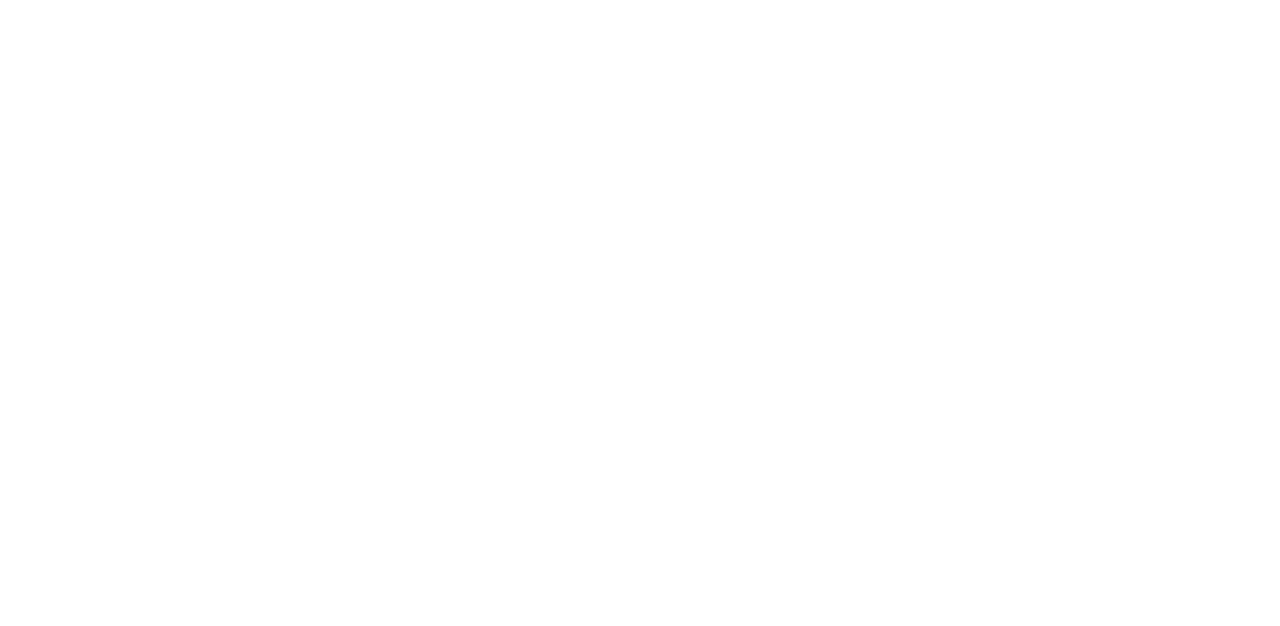
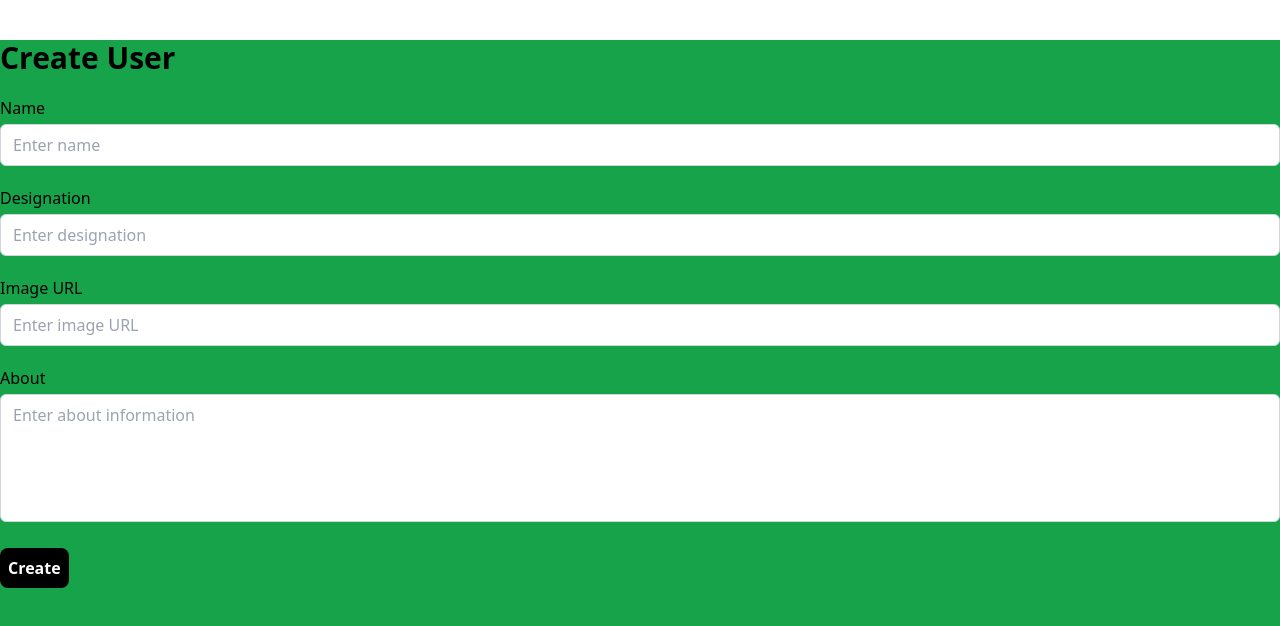
Before and after one commit to omkarp887/CRUD_Assignment, a React (Create React App) app: page /create-user in a window 1280 px wide. Shown: the top 626 px of the page. Built offline with nearby package versions, Linux system fonts and the light colour scheme.

Commit message:
created Create component and added to home page

```diff
--- a/src/pages/Home.js
+++ b/src/pages/Home.js
@@ -1,11 +1,20 @@
 import React from "react";
 import Read from "./components/Read";
+import { Link } from 'react-router-dom';
 
 function Home() {
   return (
     <div className="bg-green-600 h-screen">
-      <Read/>
-      <div className="w-[100vw] h-40 justify-center items-center flex mt-8 container mx-auto px-4">
+      <Read />
+      <div className="container mx-auto mt-10">
+        <h1 className="text-3xl font-bold mb-5 justify-center items-center flex">Home Page</h1>
+        <Link to="/create-user"
+          className="hover:bg-teal-600hover:border-2 hover:border-white hover:text-green-600 hover:shadow-md rounded-lg bg-black font-bold text-white py-2 px-2 justify-center items-center flex"
+        >
+          Go to Create Page
+        </Link>
+      </div>
+      <div className="w-[100vw] h-10 justify-center items-center flex mt-8 container mx-auto px-4">
         <h1 className="text-3xl font-bold text-black ">DATA</h1>
       </div>
     </div>
--- a/src/pages/components/Create.js
+++ b/src/pages/components/Create.js
@@ -2,10 +2,71 @@
 
 function Create() {
   return (
-    <div>
-
+    <div className='bg-green-600 h-screen'>
+    <div className="container mx-auto mt-10">
+      <h1 className="text-3xl font-bold mb-5">Create User</h1>
+      <form>
+        <div className="mb-5">
+          <label htmlFor="name" className="block font-medium mb-1">
+            Name
+          </label>
+          <input
+            type="text"
+            id="name"
+            name="name"
+            className="border border-gray-300 rounded-md px-3 py-2 w-full"
+            placeholder="Enter name"
+            required
+          />
+        </div>
+        <div className="mb-5">
+          <label htmlFor="designation" className="block font-medium mb-1">
+            Designation
+          </label>
+          <input
+            type="text"
+            id="designation"
+            name="designation"
+            className="border border-gray-300 rounded-md px-3 py-2 w-full"
+            placeholder="Enter designation"
+            required
+          />
+        </div>
+        <div className="mb-5">
+          <label htmlFor="image" className="block font-medium mb-1">
+            Image URL
+          </label>
+          <input
+            type="text"
+            id="image"
+            name="image"
+            className="border border-gray-300 rounded-md px-3 py-2 w-full"
+            placeholder="Enter image URL"
+            required
+          />
+        </div>
+        <div className="mb-5">
+          <label htmlFor="about" className="block font-medium mb-1">
+            About
+          </label>
+          <textarea
+            id="about"
+            name="about"
+            className="border border-gray-300 rounded-md px-3 py-2 w-full h-32 resize-none"
+            placeholder="Enter about information"
+            required
+          />
+        </div>
+        <button
+          type="submit"
+          className="hover:bg-teal-600hover:border-2 hover:border-white hover:text-green-600 hover:shadow-md rounded-lg bg-black font-bold text-white py-2 px-2"
+        >
+          Create
+        </button>
+      </form>
     </div>
-  )
+    </div>
+  );
 }
 
 export default Create
```
